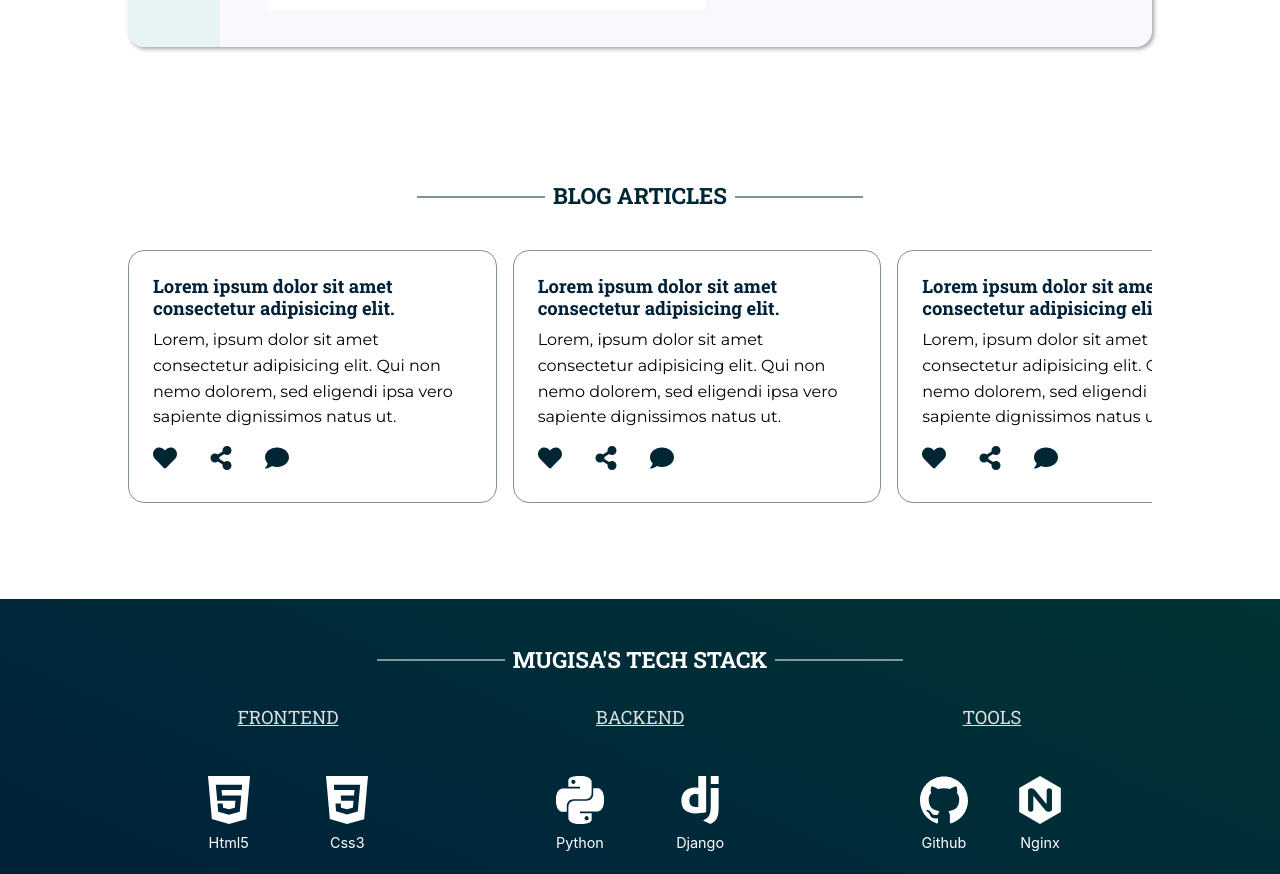
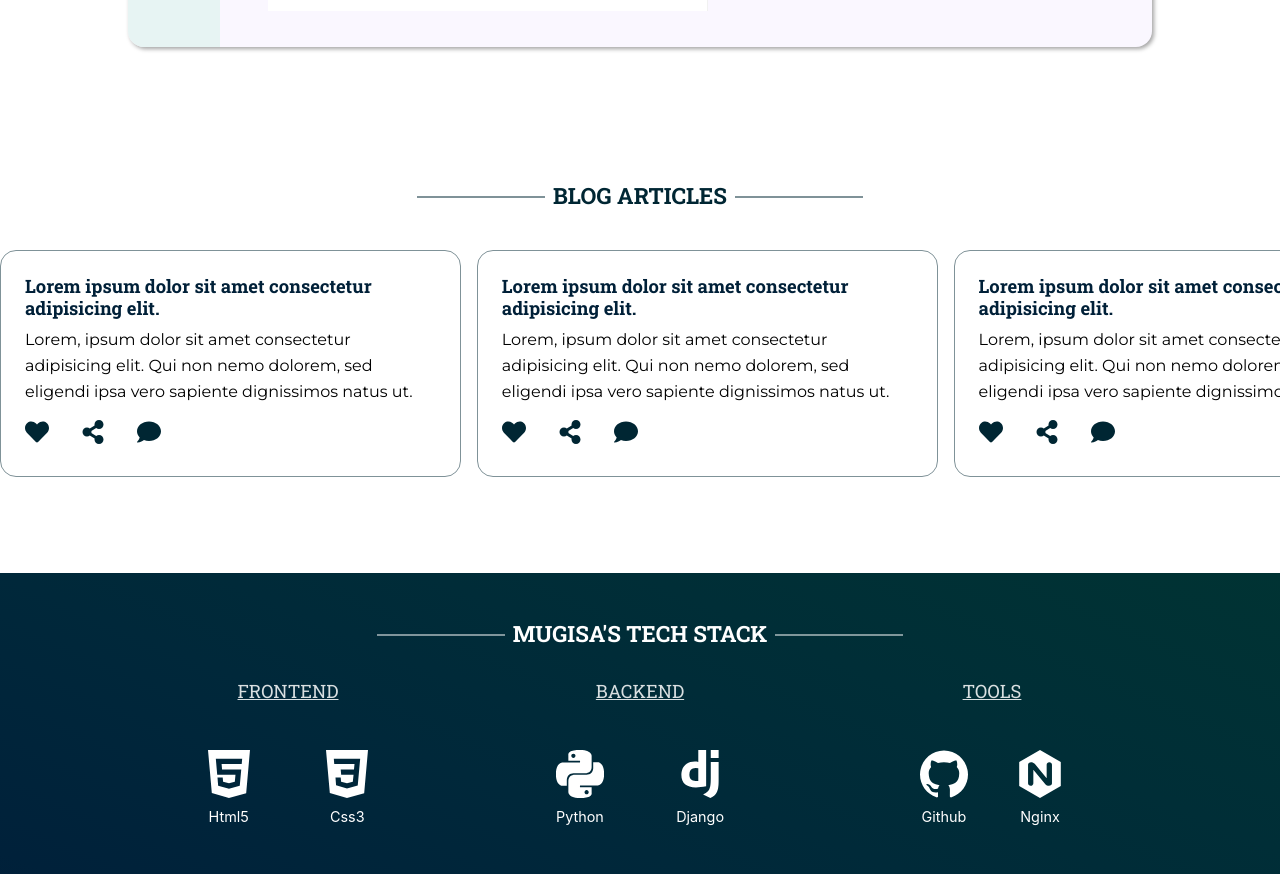
Before and after one commit to phillipmugisa/portfolio, a React (Create React App) app in the folder frontend/: page / in a window 1280 px wide. Shown: the part 2280-3154 px from the top of the page. Built offline with nearby package versions, Linux system fonts and the light colour scheme.

Commit message:
Making blog section container-fluid

```diff
--- a/frontend/src/components/Blogs.jsx
+++ b/frontend/src/components/Blogs.jsx
@@ -5,7 +5,7 @@ import SectionHeading  from './utils/sectionHeading';
 
 const Blogs = () => {
     return (
-        <section className="blogs container grid">
+        <section className="blogs container-fluid grid">
             <SectionHeading headingText={"Blog Articles"} classes="txt-secondary"/>
             <div className="blogs-body horizontal-scroll grid">
                 <BlogCard blogId = {1}/>
```
